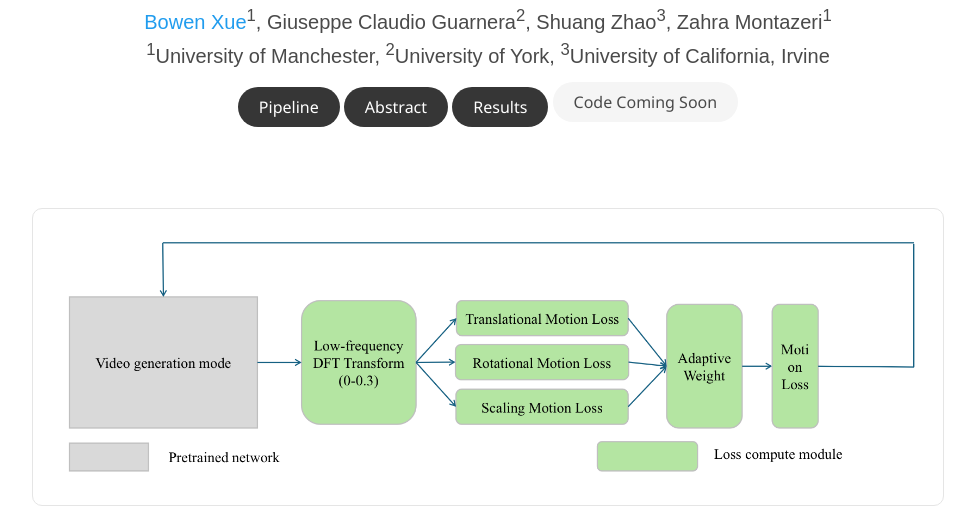
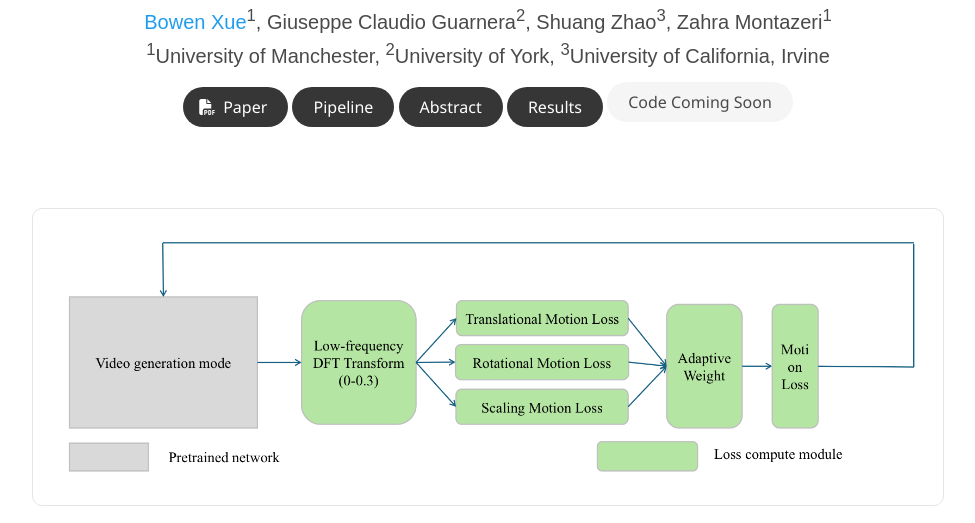
Before and after one commit to bowenxueai/Motion_aware_video_generative_model, a plain HTML site: page index.html in a window 1280 px wide. Shown: the part 229-752 px from the top of the page, without its empty margins (152-1127 px from the left). Drawn offline with nearby package versions, Linux system fonts and the light colour scheme; some icons are missing; a web font is replaced by a local one.

Commit message:
Add arXiv paper link

```diff
--- a/index.html
+++ b/index.html
@@ -87,6 +87,17 @@
 
           <div class="column has-text-centered">
             <div class="publication-links">
+              <span class="link-block">
+                <a href="https://arxiv.org/abs/2506.02244"
+                   target="_blank"
+                   rel="noopener noreferrer"
+                   class="external-link button is-normal is-rounded is-dark">
+                  <span class="icon">
+                    <i class="fas fa-file-pdf"></i>
+                  </span>
+                  <span>Paper</span>
+                </a>
+              </span>
               <span class="link-block">
                 <a href="#pipeline"
                    class="external-link button is-normal is-rounded is-dark">
```
